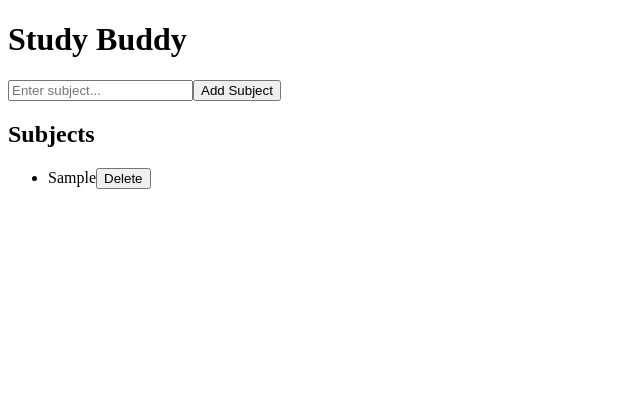
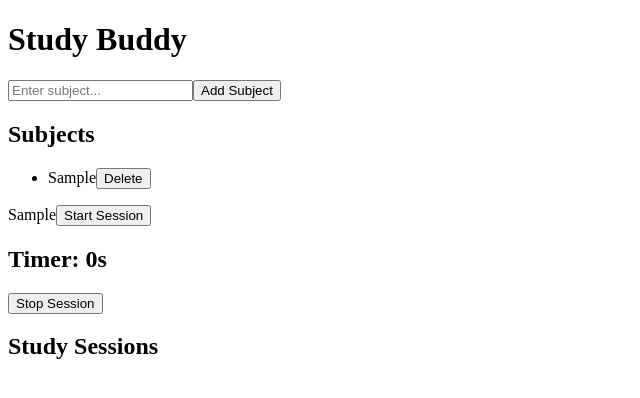
Before and after one commit to zahraathompson871-art/study-buddy, a React (Vite) app in the folder frontend/: page / in a window 1280 px wide. Both pictures are taken after typing "Sample" into the empty fields and a click on the button "Add Subject". Shown: the top 398 px of the page, without its empty margins (0-640 px from the left). Built offline with nearby package versions, Linux system fonts and the light colour scheme.

Commit message:
Added study timer system with session tracking and local storage persistance

```diff
--- a/frontend/src/pages/Dashboard.tsx
+++ b/frontend/src/pages/Dashboard.tsx
@@ -1,5 +1,6 @@
-import { useEffect, useState } from "react";
+import {use, useEffect, useState } from "react";
 import SubjectList from "../components/SubjectList";
+import type { Studysession } from "../types/sessions";
 
 export default function Dashboard() {
     //State = data that can change while the app is running.
@@ -7,6 +8,13 @@ export default function Dashboard() {
 
     //This stores what the user is typing in the input field.
     const [newSubject, setNewSubject] = useState("");
+
+    const [activeSubject, setActiveSubject] = useState<string | null>(null);
+    const [seconds, setSeconds] = useState(0);
+    const [sessions, setSessions] = useState<Studysession[]>(() => {
+        const saved = localStorage.getItem("sessions");
+        return saved ? JSON.parse(saved) : [];
+    });
 
     //Load saved subjects when app starts.
     useEffect(() => {
@@ -21,7 +29,25 @@ export default function Dashboard() {
         if (subjects.length === 0) return;
 
             localStorage.setItem("subjects", JSON.stringify(subjects));
-        }, [subjects]);
+    }, [subjects]);
+
+    useEffect(() => {
+        let interval: number | undefined;
+
+        if (activeSubject) {
+            interval = window.setInterval(() => {
+                setSeconds((prev) => prev + 1);
+            }, 1000);
+        }
+
+        return () => {
+            if (interval) clearInterval(interval);
+        };
+    }, [activeSubject]);
+
+    useEffect(() => {
+        localStorage.setItem("sessions", JSON.stringify(sessions));
+    }, [sessions]);
 
     // Adds a new subject, takes current subjects and adds the new one to the list, then clears the input field.
     function handleAddSubject() {
@@ -34,6 +60,26 @@ export default function Dashboard() {
     function handleDeleteSubject(index: number) {
         const updatedSubjects = subjects.filter((_, i) => i !== index);
         setSubjects(updatedSubjects);
+    }
+
+    function startSession(subject: string) {
+        setActiveSubject(subject);
+        setSeconds(0);
+    }
+
+    function stopSession() {
+        if (!activeSubject) return;
+
+        const newSession: Studysession = {
+            id: crypto.randomUUID(),
+            subject: activeSubject,
+            duration: seconds,
+            date: new Date().toISOString(),
+        };
+
+        setSessions((prev) => [...prev, newSession]);
+        setActiveSubject(null);
+        setSeconds(0);
     }
 
     return (
@@ -50,6 +96,25 @@ export default function Dashboard() {
             <SubjectList subjects={subjects}
              onDelete={handleDeleteSubject}
              />
+
+             {subjects.map((subject) => (
+                <div key={subject}>
+                    <span>{subject}</span>
+                    <button onClick={() => startSession(subject)}>Start Session</button>
+                </div>
+            ))}
+
+            <h2>Timer: {seconds}s</h2>
+            <button onClick={stopSession}>Stop Session</button>
+
+            <h2>Study Sessions</h2>
+            <ul>
+                {sessions.map((session) => (
+                    <li key={session.id}>
+                        {session.subject} - {session.duration} seconds
+                    </li>
+                ))}
+            </ul>
         </div>
     );
 }
--- /dev/null
+++ b/frontend/src/types/sessions.ts
@@ -0,0 +1,8 @@
+// a session is now
+// math, studied for 1800 seconds on 2026-06-20
+export interface Studysession {
+    id: string;
+    subject: string;
+    duration: number; // Duration in seconds
+    date: string;
+}
```
